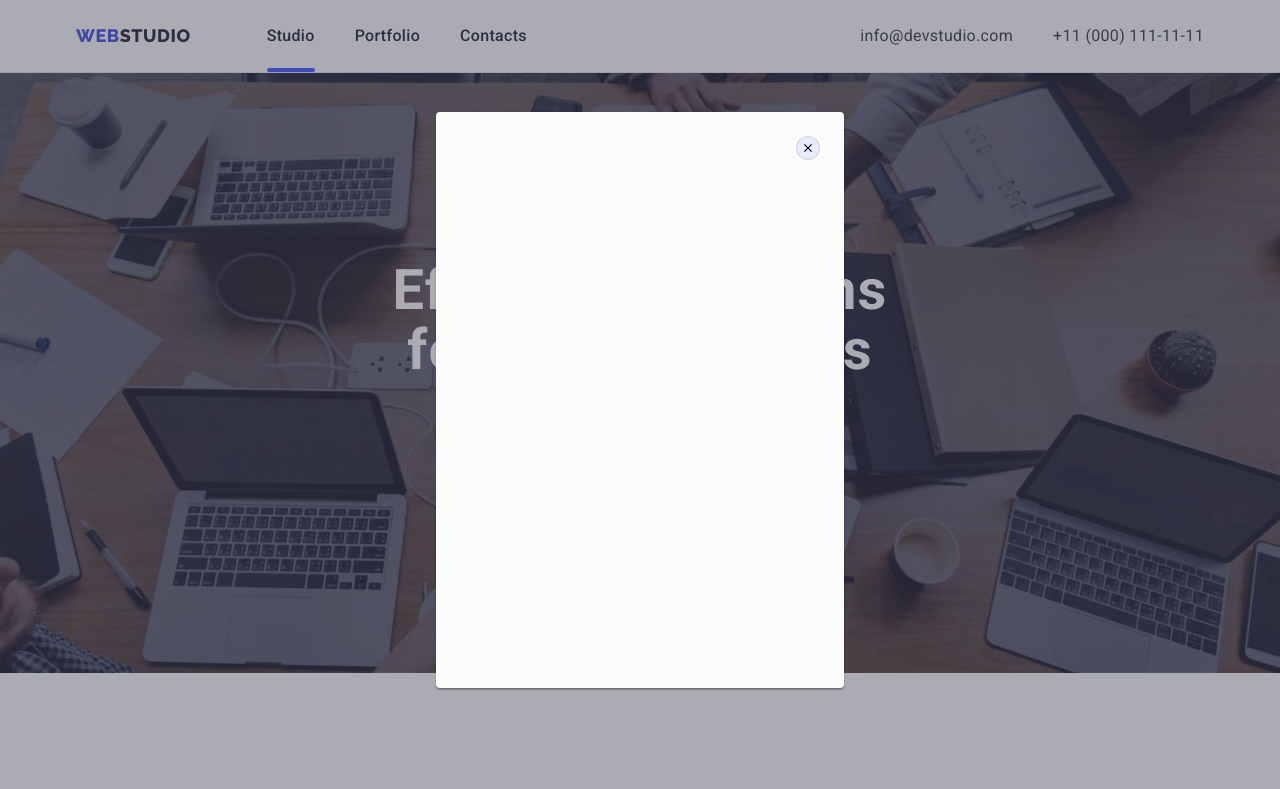
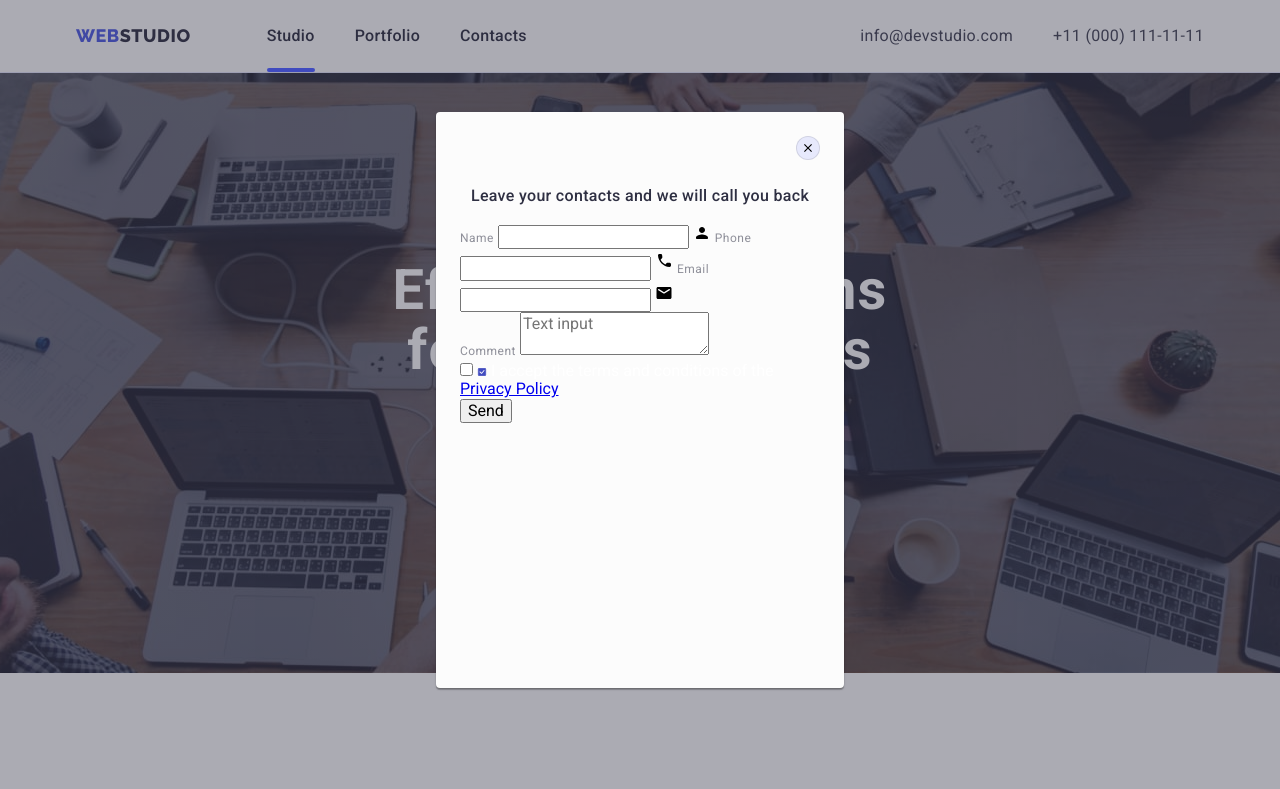
Before and after one commit to OShavala/goit-markup-hw-06, a plain HTML site: page index.html in a window 1280 px wide. Both pictures are taken after a click on the button "Order Service". Shown: the top 789 px of the page. Drawn offline with nearby package versions, Linux system fonts and the light colour scheme.

Commit message:
first fixation

```diff
--- a/css/styles.css
+++ b/css/styles.css
@@ -750,3 +750,56 @@ background-color: #2e2f42; */
 .backdrop.is-hidden .modal {
   transform: translate(-50%, -50%) scale(0);
 }
+
+.modal-title {
+  font-weight: 500;
+  font-size: 16px;
+  line-height: 1.5;
+  text-align: center;
+  letter-spacing: 0.02em;
+  color: #2e2f42;
+  margin-top: 24px;
+  margin-bottom: 16px;
+}
+
+.modal-form {
+}
+
+.input-text {
+  font-size: 12px;
+line-height: 1.17;
+letter-spacing: 0.04em;
+color: #8E8F99;
+margin-bottom: 4px;
+display: inline-block;
+}
+
+.input-wrap {
+}
+
+.modal-input {
+}
+
+.modal-icon {
+}
+
+.modal-field {
+}
+
+.modal-message {
+}
+
+.input-chek {
+}
+
+.check-text {
+}
+
+.check-icon {
+}
+
+.check-link {
+}
+
+.modal-button {
+}
--- a/index.html
+++ b/index.html
@@ -413,6 +413,84 @@
             <use href="./images/icons.svg#icon-icon41"></use>
           </svg>
         </button>
+        <p class="modal-title">Leave your contacts and we will call you back</p>
+        <form class="modal-form">
+          <label for="">
+            <span class="input-text"> Name </span>
+            <span class="input-wrap">
+              <input
+                type="text"
+                class="modal-input"
+                name="user-name"
+                placeholder=" "
+                required
+              />
+              <svg class="modal-icon" width="18" height="18">
+                <use href="./images/icons.svg#icon-icon42"></use>
+              </svg>
+            </span>
+          </label>
+          <label for="">
+            <span class="input-text"> Phone </span>
+            <span class="input-wrap">
+              <input
+                type="tel"
+                class="modal-input"
+                name="user-tel"
+                placeholder=" "
+                required
+              />
+              <svg class="modal-icon" width="18" height="24">
+                <use href="./images/icons.svg#icon-icon43"></use>
+              </svg>
+            </span>
+          </label>
+          <label for="">
+            <span class="input-text"> Email </span>
+            <span class="input-wrap">
+              <input
+                type="email"
+                class="modal-input"
+                name="user-emeil"
+                placeholder=" "
+                required
+              />
+              <svg class="modal-icon" width="18" height="24">
+                <use href="./images/icons.svg#icon-icon44"></use>
+              </svg>
+            </span>
+          </label>
+          <div class="modal-field">
+            <label for="user-text"></label>
+            <span class="input-text">Comment</span>
+            <textarea
+              class="modal-message"
+              name="user-text"
+              id="user-text"
+              placeholder="Text input"
+              required
+            ></textarea>
+          </div>
+          <div class="modal-field">
+            <input
+              class="input-chek"
+              id="policy"
+              type="checkbox"
+              value="true"
+              required
+            />
+            <label for="policy" class="check-text">
+              <span>
+                <svg class="check-icon" width="10" height="8">
+                  <use href="./images/icons.svg#icon-icon45"></use>
+                </svg>
+              </span>
+              I accept the terms and conditions of the
+              <a class="check-link" href="#">Privacy Policy</a>
+            </label>
+          </div>
+          <button class="modal-button" type="submit">Send</button>
+        </form>
       </div>
     </div>
     <script src="./js/modal.js"></script>
```
